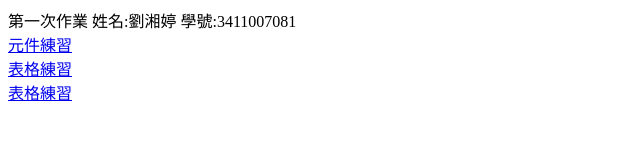
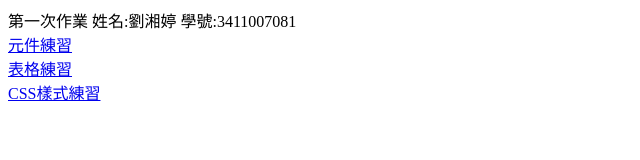
Before and after one commit to JoyceLiou/3411007081, a plain HTML site: page index.html in a window 1280 px wide. Shown: the full height of the page, 0-640 px from the left. Drawn offline with Linux system fonts and the light colour scheme.

Commit message:
CSS樣式練習

```diff
--- a/index.html
+++ b/index.html
@@ -15,6 +15,6 @@
     <br>
     <a href="table.html">表格練習</a>
     <br>
-    <a href="css.html">表格練習</a>
+    <a href="css.html">CSS樣式練習</a>
 </body>
 </html>
```
